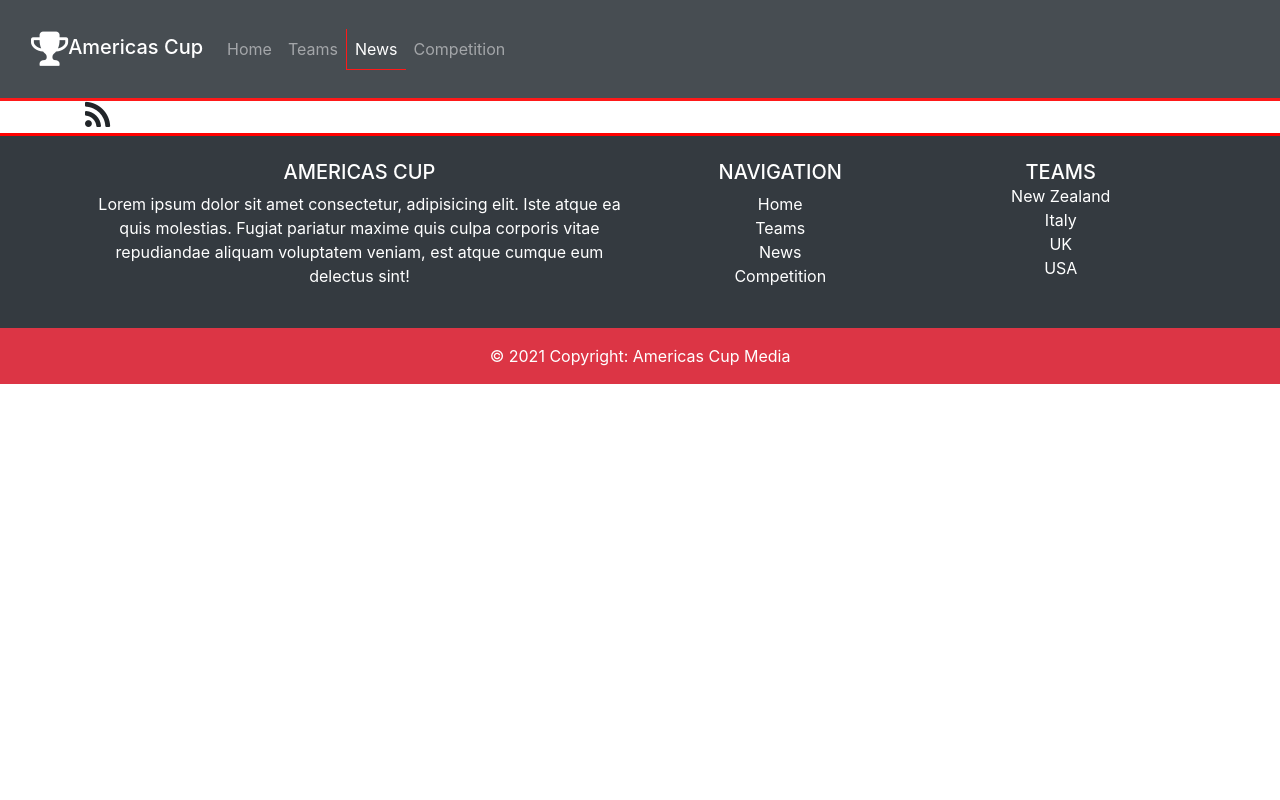
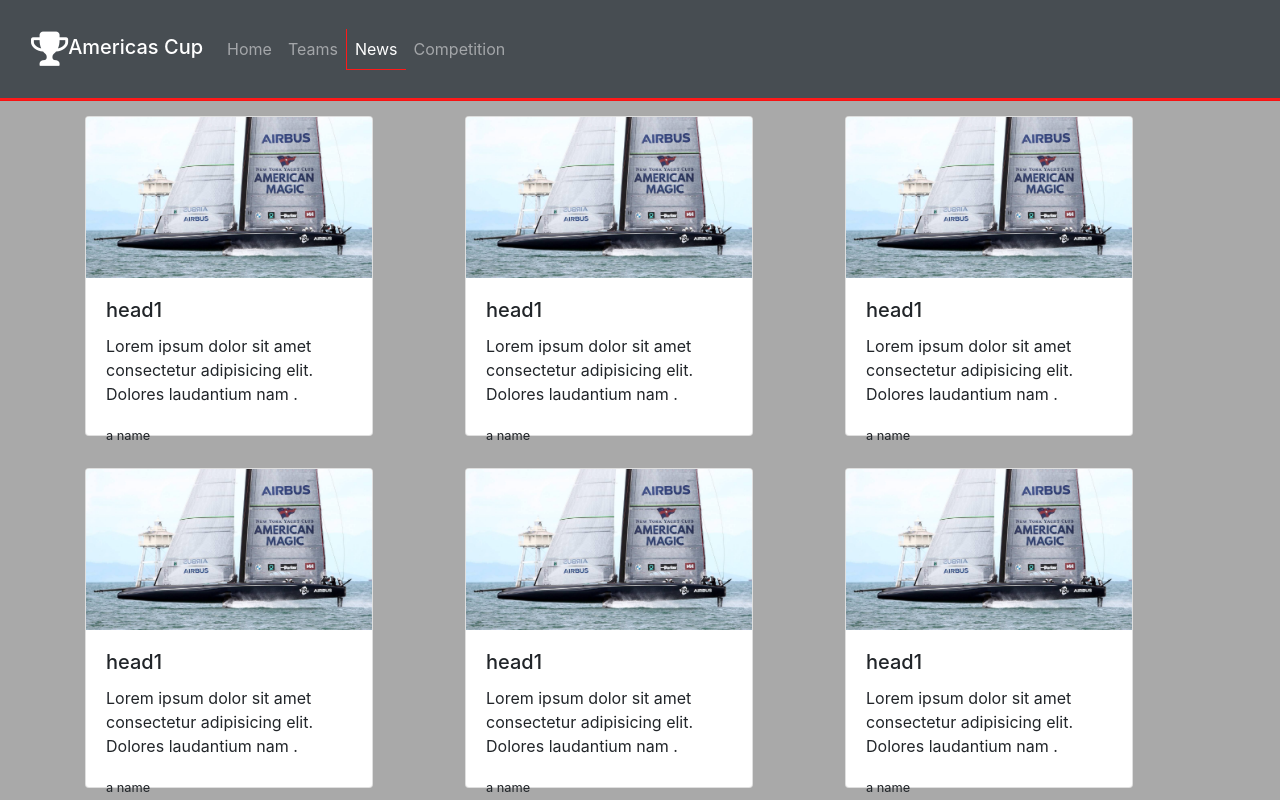
Before and after one commit to johnj974/americas-cup, an Angular app: page /news in a window 1280 px wide. Shown: the top 800 px of the page. Built offline with nearby package versions, Linux system fonts and the light colour scheme.

Commit message:
created card model, started layout of news page

```diff
--- /dev/null
+++ b/src/app/models/newscard.model.ts
@@ -0,0 +1,13 @@
+export class NewsCard {
+  public image: string;
+  public title: string;
+  public text: string;
+  public author: string;
+
+  constructor(image: string, title: string, text: string, author: string) {
+    this.image = image;
+    this.title = title;
+    this.text = text;
+    this.author = author;
+  }
+}
--- a/src/app/news/news.component.css
+++ b/src/app/news/news.component.css
@@ -0,0 +1,8 @@
+.card {
+  height: 40vh;
+  /* border: 5px solid rgb(214, 33, 33); */
+}
+
+#news {
+  background-color: darkgrey;
+}
--- a/src/app/news/news.component.html
+++ b/src/app/news/news.component.html
@@ -1,8 +1,19 @@
 <section id="news">
   <div class="container">
     <div class="row">
-      <div class="col">
-        <i class="fa fa-2x fa-rss"></i>
+      <div class="card-group">
+        <div class="col py-3" *ngFor="let news of newsList">
+          <div class="card" style="width: 18rem">
+            <img [src]="news.image" class="card-img-top" alt="..." />
+            <div class="card-body">
+              <h5 class="card-title">{{ news.title }}</h5>
+              <p class="card-text">
+                {{ news.text }}
+              </p>
+              <small>{{ news.author }}</small>
+            </div>
+          </div>
+        </div>
       </div>
     </div>
   </div>
--- a/src/app/news/news.component.ts
+++ b/src/app/news/news.component.ts
@@ -1,15 +1,70 @@
 import { Component, OnInit } from '@angular/core';
+import { NewsCard } from '../models/newscard.model';
 
 @Component({
   selector: 'app-news',
   templateUrl: './news.component.html',
-  styleUrls: ['./news.component.css']
+  styleUrls: ['./news.component.css'],
 })
 export class NewsComponent implements OnInit {
+  newsList: NewsCard[] = [
+    new NewsCard(
+      'assets/images/american-boat.jpg',
+      'head1',
+      'Lorem ipsum dolor sit amet consectetur adipisicing elit. Dolores laudantium nam .',
+      'a name'
+    ),
+    new NewsCard(
+      'assets/images/american-boat.jpg',
+      'head1',
+      'Lorem ipsum dolor sit amet consectetur adipisicing elit. Dolores laudantium nam .',
+      'a name'
+    ),
+    new NewsCard(
+      'assets/images/american-boat.jpg',
+      'head1',
+      'Lorem ipsum dolor sit amet consectetur adipisicing elit. Dolores laudantium nam .',
+      'a name'
+    ),
+    new NewsCard(
+      'assets/images/american-boat.jpg',
+      'head1',
+      'Lorem ipsum dolor sit amet consectetur adipisicing elit. Dolores laudantium nam .',
+      'a name'
+    ),
+    new NewsCard(
+      'assets/images/american-boat.jpg',
+      'head1',
+      'Lorem ipsum dolor sit amet consectetur adipisicing elit. Dolores laudantium nam .',
+      'a name'
+    ),
+    new NewsCard(
+      'assets/images/american-boat.jpg',
+      'head1',
+      'Lorem ipsum dolor sit amet consectetur adipisicing elit. Dolores laudantium nam .',
+      'a name'
+    ),
+    new NewsCard(
+      'assets/images/american-boat.jpg',
+      'head1',
+      'Lorem ipsum dolor sit amet consectetur adipisicing elit. Dolores laudantium nam .',
+      'a name'
+    ),
+    new NewsCard(
+      'assets/images/american-boat.jpg',
+      'head1',
+      'Lorem ipsum dolor sit amet consectetur adipisicing elit. Dolores laudantium nam .',
+      'a name'
+    ),
+    new NewsCard(
+      'assets/images/american-boat.jpg',
+      'head1',
+      'Lorem ipsum dolor sit amet consectetur adipisicing elit. Dolores laudantium nam .',
+      'a name'
+    ),
+  ];
 
-  constructor() { }
+  constructor() {}
 
-  ngOnInit(): void {
-  }
-
+  ngOnInit(): void {}
 }
--- a/src/app/team/team.component.css
+++ b/src/app/team/team.component.css
@@ -10,4 +10,7 @@
   .img-fluid {
     height: auto;
   }
+  .rowboat {
+    height: auto;
+  }
 }
```
